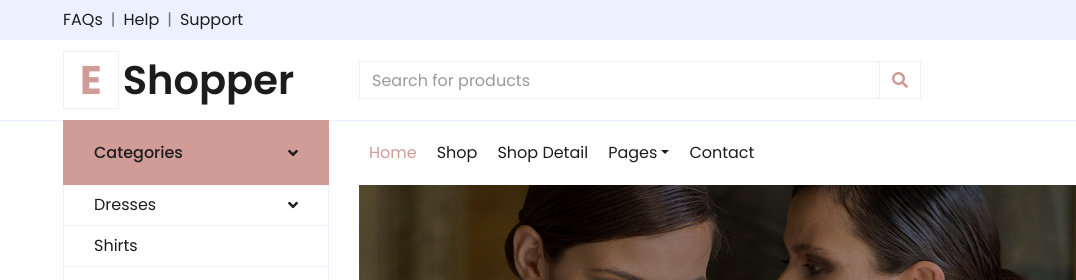
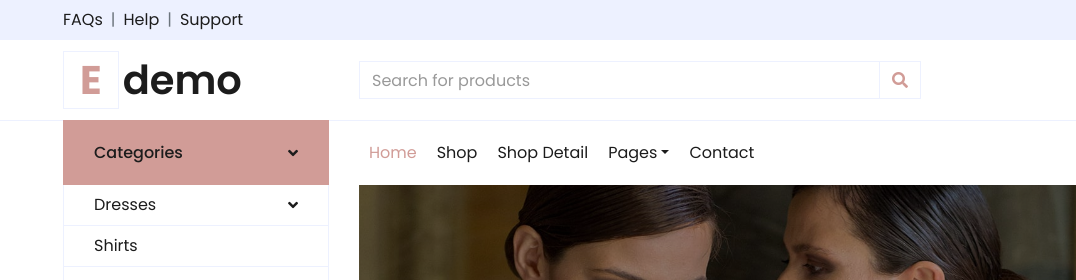
Before and after one commit to Deep4123/demo4, a plain HTML site: page index.html in a window 1280 px wide. Shown: the top 280 px of the page, 0-1076 px from the left. Drawn offline with nearby package versions, Linux system fonts and the light colour scheme.

Commit message:
Update index.html

```diff
--- a/index.html
+++ b/index.html
@@ -61,7 +61,7 @@
         <div class="row align-items-center py-3 px-xl-5">
             <div class="col-lg-3 d-none d-lg-block">
                 <a href="" class="text-decoration-none">
-                    <h1 class="m-0 display-5 font-weight-semi-bold"><span class="text-primary font-weight-bold border px-3 mr-1">E</span>Shopper</h1>
+                    <h1 class="m-0 display-5 font-weight-semi-bold"><span class="text-primary font-weight-bold border px-3 mr-1">E</span>demo</h1>
                 </a>
             </div>
             <div class="col-lg-6 col-6 text-left">
@@ -124,7 +124,7 @@
             <div class="col-lg-9">
                 <nav class="navbar navbar-expand-lg bg-light navbar-light py-3 py-lg-0 px-0">
                     <a href="" class="text-decoration-none d-block d-lg-none">
-                        <h1 class="m-0 display-5 font-weight-semi-bold"><span class="text-primary font-weight-bold border px-3 mr-1">E</span>Shopper</h1>
+                        <h1 class="m-0 display-5 font-weight-semi-bold"><span class="text-primary font-weight-bold border px-3 mr-1">E</span>demo</h1>
                     </a>
                     <button type="button" class="navbar-toggler" data-toggle="collapse" data-target="#navbarCollapse">
                         <span class="navbar-toggler-icon"></span>
```
